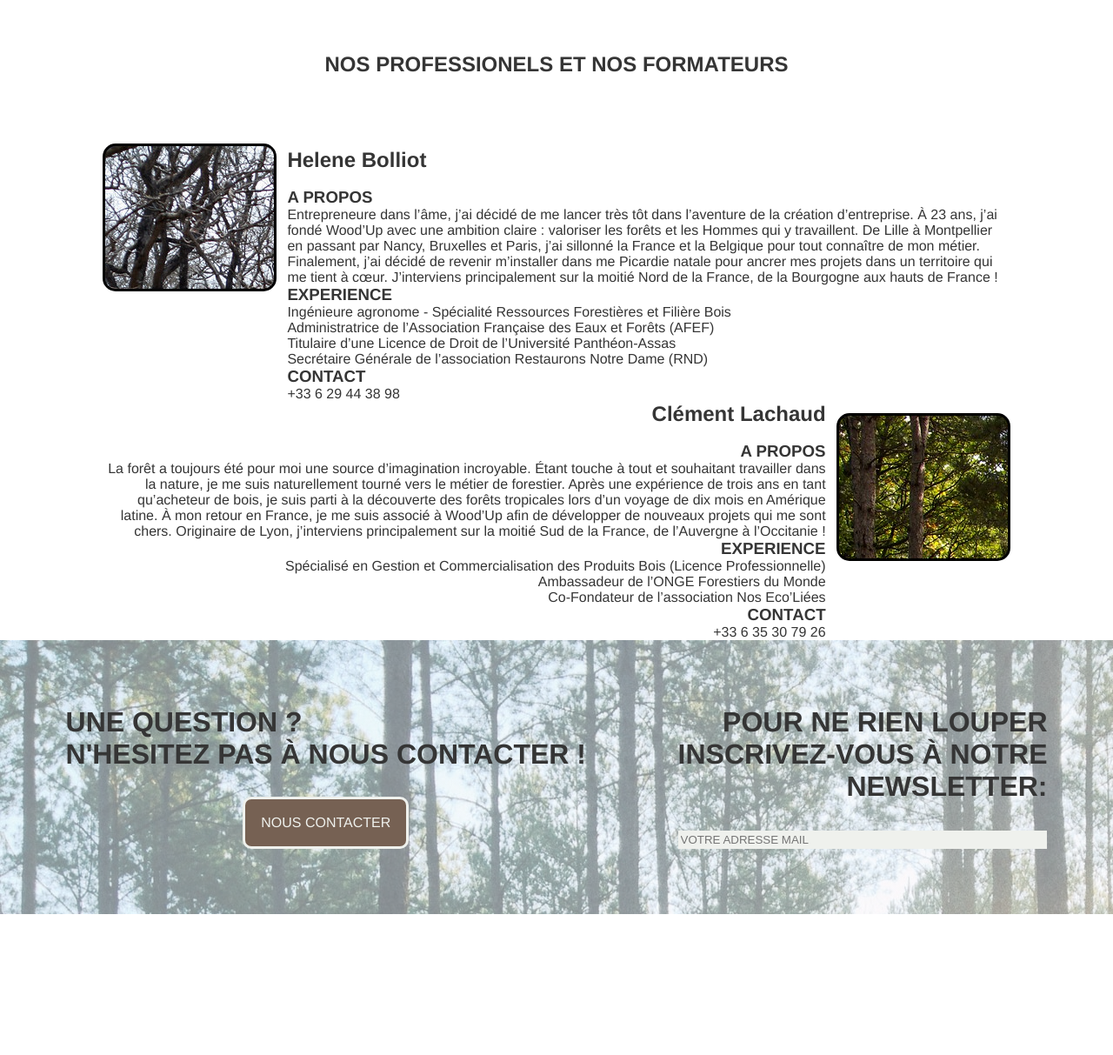
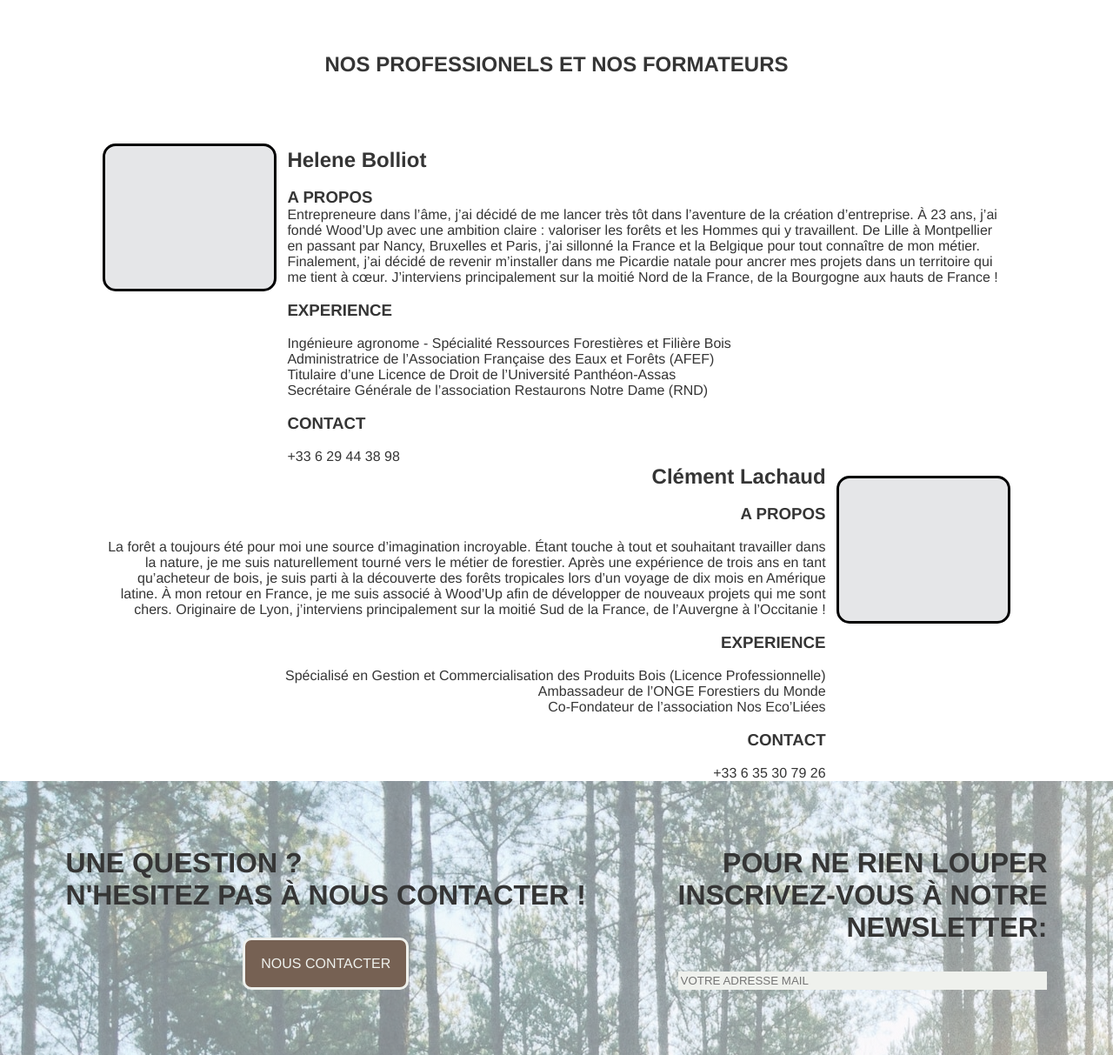
Before and after one commit to Nohan75/woodUp, a PHP site: page /about.php in a window 1280 px wide. Shown: the part 2686-3899 px from the top of the page at 87% size. Before the commit the page ends 3737 px from the top, so only its background shows below. Run offline with PHP 8.4, Linux system fonts and the light colour scheme.

Commit message:
Commit mise en page

```diff
--- a/about.php
+++ b/about.php
@@ -80,15 +80,15 @@
                 <p>Entrepreneure dans l’âme, j’ai décidé de me lancer  très tôt dans l’aventure de la création d’entreprise. À 23 ans, j’ai fondé Wood’Up avec une ambition claire : valoriser les forêts et les Hommes qui y travaillent.
                     De Lille à Montpellier en passant par Nancy, Bruxelles et Paris, j’ai sillonné la France et la Belgique pour tout connaître de mon métier. Finalement, j’ai décidé de revenir m’installer dans me Picardie natale pour ancrer mes projets dans un territoire qui me tient à cœur.
                     J’interviens principalement sur la moitié Nord de la France, de la Bourgogne aux hauts de France !</p>
-                    <h3>EXPERIENCE </h3>
-
+                    <br><h3>EXPERIENCE </h3>
+                    <br>
                 <p>Ingénieure agronome - Spécialité Ressources Forestières et Filière Bois<br>
                 Administratrice de l’Association Française des Eaux et Forêts (AFEF)<br>
                 Titulaire d’une Licence de Droit de l’Université Panthéon-Assas<br>
                 Secrétaire Générale de l’association Restaurons Notre Dame (RND)</p>
-
+                <br>
                 <h3>CONTACT</h3>
-
+                <br>
                 <p>+33 6 29 44 38 98</p>
 
 
@@ -103,18 +103,19 @@
             <H2>Clément Lachaud</H2>
                 <br>
                 <h3>A PROPOS</h3>
+                <br>
                 <p>La forêt a toujours été pour moi une source d’imagination incroyable. Étant touche à tout et souhaitant travailler dans la nature, je me suis naturellement tourné vers le métier de forestier.
                 Après une expérience de trois ans en tant qu’acheteur de bois, je suis parti à la découverte des forêts tropicales lors d’un voyage de dix mois en Amérique latine. À mon retour en France, je me suis associé à Wood’Up afin de développer de nouveaux projets qui me sont chers.
                 Originaire de Lyon, j’interviens principalement sur la moitié Sud de la France, de l’Auvergne à l’Occitanie !</p>
-                <h3>EXPERIENCE </h3>
+                <br><h3>EXPERIENCE </h3>
 
-                <p>Spécialisé en Gestion et Commercialisation des Produits Bois (Licence Professionnelle)<br>
+                <br><p>Spécialisé en Gestion et Commercialisation des Produits Bois (Licence Professionnelle)<br>
                 Ambassadeur de l’ONGE Forestiers du Monde<br>
                 Co-Fondateur de l’association Nos Eco’Liées</p>
 
-                <h3>CONTACT</h3>
+                <br><h3>CONTACT</h3>
 
-                <p>+33 6 35 30 79 26</p>
+                <br><p>+33 6 35 30 79 26</p>
             </div>
         </div>
     </div>
--- a/css/styleabout.css
+++ b/css/styleabout.css
@@ -122,7 +122,7 @@
 .helene-card{
     margin-top: 1%;
     margin-right: 1%;
-    background-image: url('../img/img2.jpg');
+    background-image: url('../img/blank-avatar.jpg');
     width: 200px;
     height: 170px;
     border: black solid;
@@ -136,7 +136,7 @@
 .clement-card{
     margin-top: 1%;
     margin-left: 1%;
-    background-image: url('../img/img3.jpg');
+    background-image: url('../img/blank-avatar.jpg');
     width: 200px;
     height: 170px;
     border: black solid;
```
